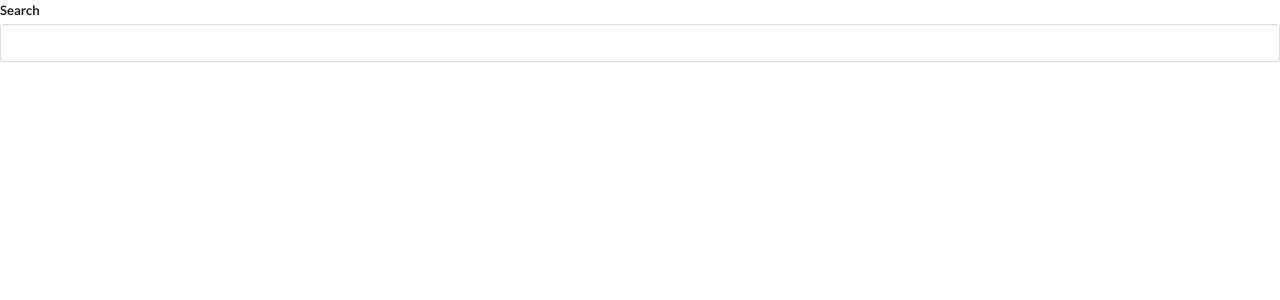
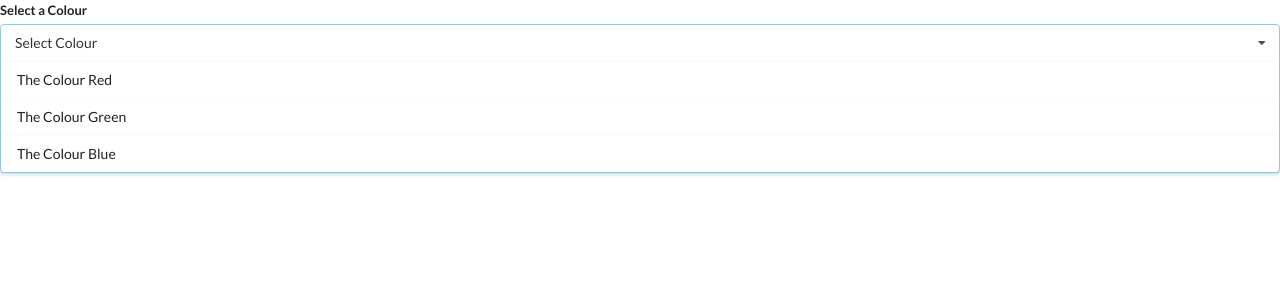
Before and after one commit to Kpizzle/widgets, a React (Create React App) app: page / in a window 1280 px wide. Shown: the top 300 px of the page. Built offline with nearby package versions, Linux system fonts and the light colour scheme.

Commit message:
added dropdown

```diff
--- a/src/App.js
+++ b/src/App.js
@@ -1,26 +1,28 @@
 import React from 'react';
 // import Accordion from './components/Accordion';
 import Search from './components/search';
+import Dropdown from './components/Dropdown';
 
-// const items = [
-//   {
-//     title: 'What is React',
-//     content: 'JS Framework',
-//   },
-//   {
-//     title: 'Why use React',
-//     content: 'Quick to learn and reap the benefits',
-//   },
-//   {
-//     title: 'How do use react',
-//     content: 'You build components',
-//   },
-// ];
+const options = [
+  {
+    label: 'The Colour Red',
+    value: 'red',
+  },
+  {
+    label: 'The Colour Green',
+    value: 'green',
+  },
+  {
+    label: 'The Colour Blue',
+    value: 'blue',
+  },
+];
 
 export default () => {
   return (
     <div>
-      <Search />
+      {/* <Search /> */}
+      <Dropdown options={options} />
     </div>
   );
 };
--- /dev/null
+++ b/src/components/Dropdown.js
@@ -0,0 +1,25 @@
+import React, { useState, useEffect, useRef } from 'react';
+
+const Dropdown = ({ options }) => {
+  const renderedOptions = options.map((option) => {
+    return (
+      <div key={option.value} className='item'>
+        {option.label}
+      </div>
+    );
+  });
+  return (
+    <div className='ui form'>
+      <div className='field'>
+        <label className='label'>Select a Colour</label>
+        <div className='ui selection dropdown visible active'>
+          <i className='dropdown icon'></i>
+          <div className='text'>Select Colour</div>
+          <div className='menu visible transition'>{renderedOptions}</div>
+        </div>
+      </div>
+    </div>
+  );
+};
+
+export default Dropdown;
--- a/src/components/search.js
+++ b/src/components/search.js
@@ -2,8 +2,19 @@ import React, { useState, useEffect } from 'react';
 import axios from 'axios';
 
 const Search = () => {
-  const [term, setTerm] = useState('');
+  const [term, setTerm] = useState('API');
+  const [debouncedTerm, setDebouncedTerm] = useState(term);
   const [results, setResults] = useState([]);
+
+  useEffect(() => {
+    const timerId = setTimeout(() => {
+      setDebouncedTerm(term);
+    }, 1000);
+
+    return () => {
+      clearTimeout(timerId);
+    };
+  }, [term]);
 
   useEffect(() => {
     const getWikipediaResponse = async () => {
@@ -13,27 +24,17 @@ const Search = () => {
           list: 'search',
           origin: '*',
           format: 'json',
-          srsearch: term,
+          srsearch: debouncedTerm,
         },
       });
 
       setResults(data.query.search);
     };
 
-    if (term && !results.length) {
+    if (debouncedTerm) {
       getWikipediaResponse();
-    } else {
-      const timeoutId = setTimeout(() => {
-        if (term) {
-          getWikipediaResponse();
-        }
-      }, 500);
-
-      return () => {
-        clearInterval(timeoutId);
-      };
     }
-  }, [term]);
+  }, [debouncedTerm]);
 
   const renderedResults = results.map((result) => {
     return (
```
